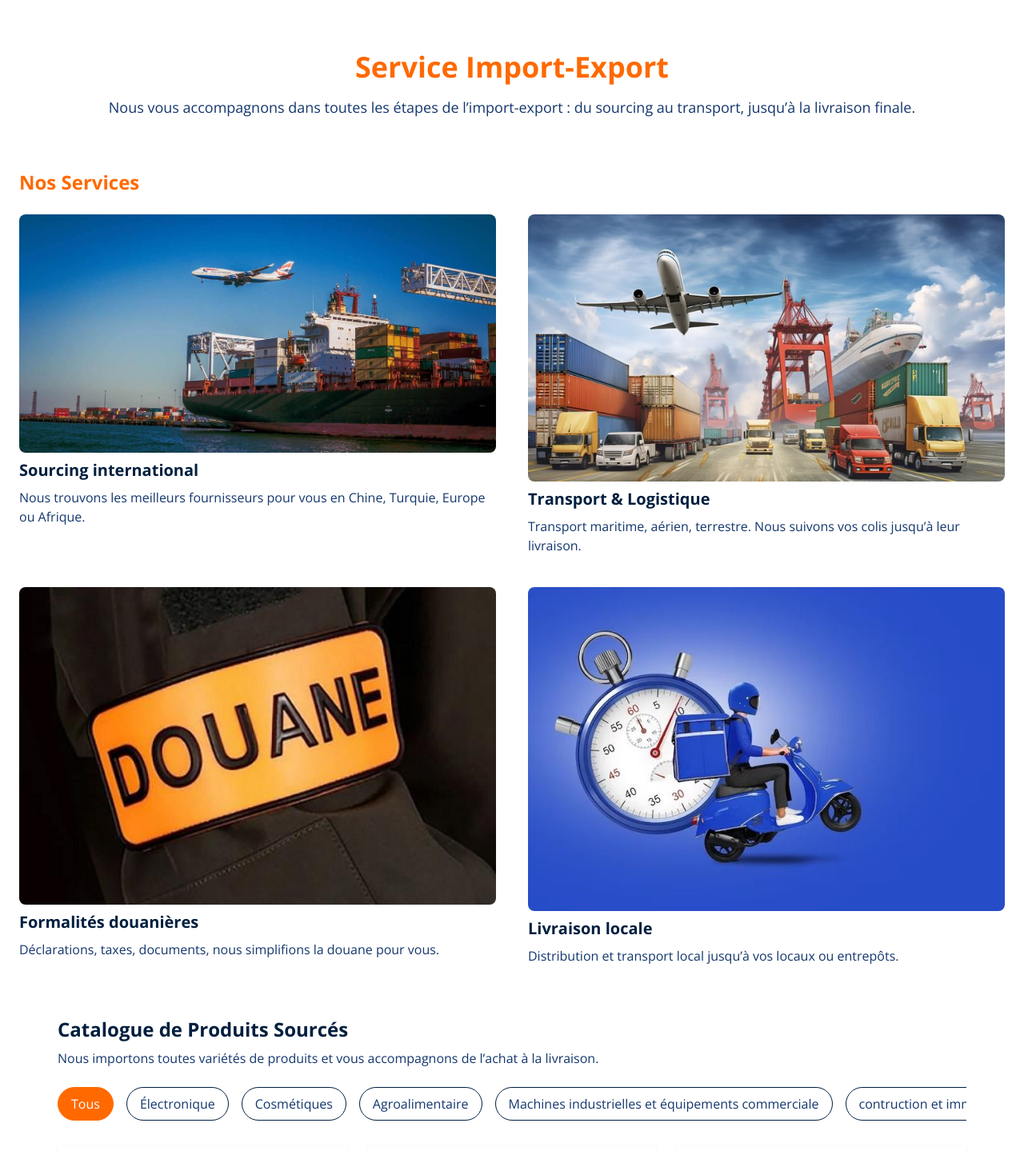
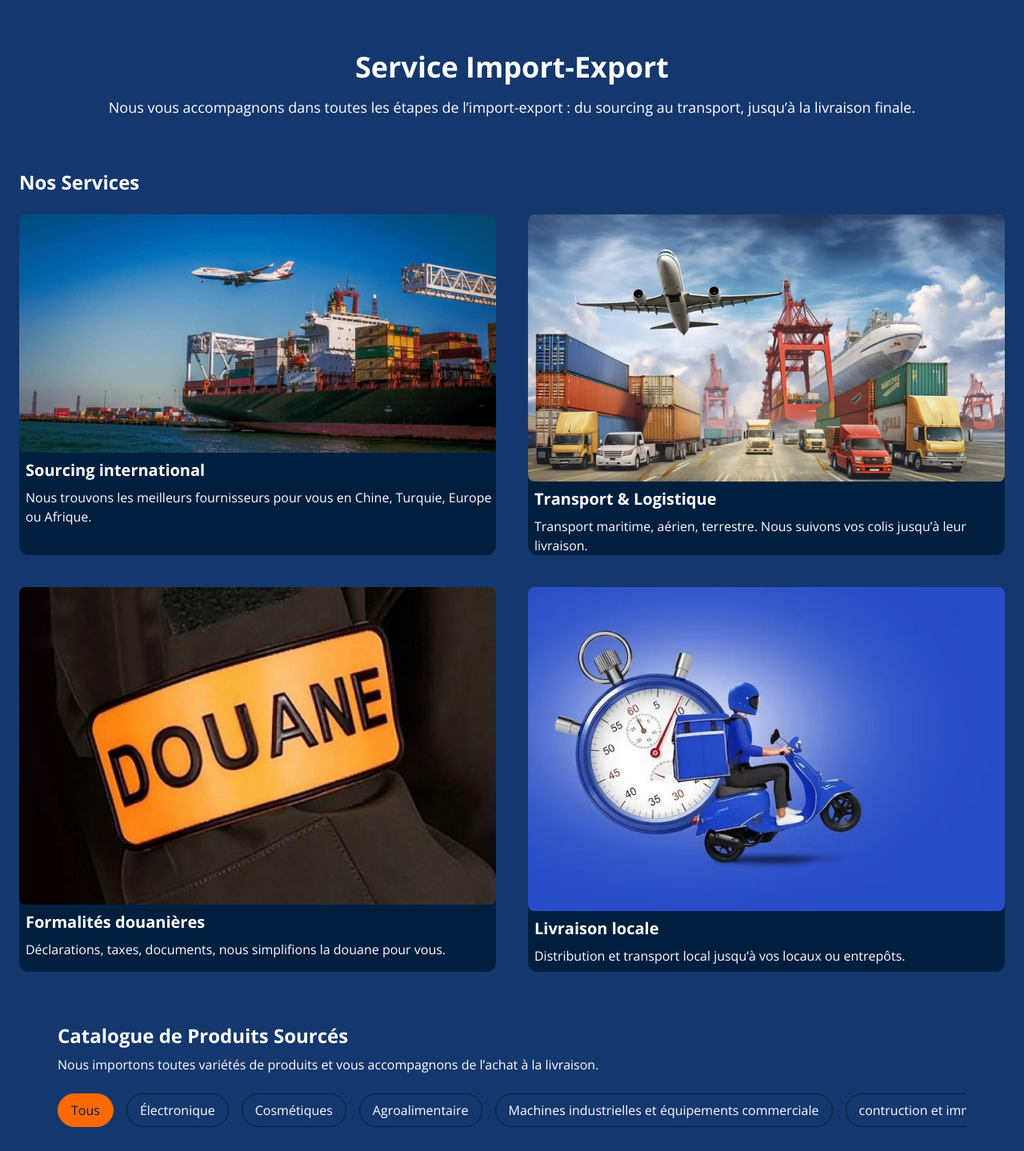
Before and after one commit to MARKOV19/digibiz-agency-frontend, a Next.js app: page /import-export in a window 1280 px wide. Shown: the top 1439 px of the page at 80% size. Built offline with nearby package versions, Linux system fonts and the light colour scheme.

Commit message:
Mise à jour du site:components/catalogue.tsx,components/ServiceSection.tsx,app/page.tsx , app/layout.tsx,app/import-export/page.tsx,app/globals.css, app/contact/page.tsx, app/about/page.tsx.

```diff
--- a/app/contact/page.tsx
+++ b/app/contact/page.tsx
@@ -6,7 +6,7 @@ import Link from 'next/link';
 const message = encodeURIComponent("Bonjour,\n\nEnvoyé depuis le site DIGIBIZ");
 const ContactPage = () => {
   return (
-    <main className="bg-white text-[#001f3f] py-16 px-6 font-roboto">
+    <main className="bg-white text-[#001f3f]  py-16 px-6 font-roboto">
       <div className="max-w-5xl mx-auto">
         <section className="text-center">
           <h1 className="text-4xl font-bold text-[#001f3f] mb-6">Contactez-nous</h1>
--- a/app/globals.css
+++ b/app/globals.css
@@ -1,17 +1,17 @@
 @import "tailwindcss";
 
+/* Variables globales */
 :root {
   --background: #ffffff;
   --foreground: #171717;
-}
 
-:root {
   --color-background: #ffffff;
   --color-foreground: #001f3f;
-  --font-sans: 'Roboto', sans-serif;
+
+  /* Ces polices peuvent être utilisées en fallback si besoin */
+  --font-sans: 'Open Sans', sans-serif;
   --font-mono: 'Roboto Mono', monospace;
 }
-
 
 @media (prefers-color-scheme: dark) {
   :root {
@@ -20,42 +20,41 @@
   }
 }
 
+/* Style global du body, on ne redéfinit pas font-family ici car elle vient du layout */
 body {
   background: var(--background);
   color: var(--foreground);
-  font-family: Arial, Helvetica, sans-serif;
+  font-family: inherit; /* Hérite de la police injectée par layout.tsx */
 }
 
-
-
-/*scroll bar*/
+/* -------------------------
+   Scrollbar custom et masquée
+-------------------------- */
 .scrollbar-hide::-webkit-scrollbar {
   display: none;
 }
-.scrollbar-hide{
+.scrollbar-hide {
   -ms-overflow-style: none;
   scrollbar-width: none;
 }
+
 .element-with-scrollbar {
-  overflow-x: hidden; /* Cacher la scrollbar horizontale */
+  overflow-x: hidden;
 }
 .element-with-scrollbar::-webkit-scrollbar {
-  width: 0px;  /* Largeur de la scrollbar */
+  width: 0px;
 }
-
 .element-with-scrollbar::-webkit-scrollbar-track {
-  background: transparent; /* Couleur de la piste */
+  background: transparent;
 }
-
 .element-with-scrollbar::-webkit-scrollbar-thumb {
-  background: transparent; /* Couleur de la poignée */
+  background: transparent;
 }
 
 .no-scrollbar::-webkit-scrollbar {
   display: none;
 }
-
 .no-scrollbar {
-  -ms-overflow-style: none; /* IE/Edge */
-  scrollbar-width: none; /* Firefox */
+  -ms-overflow-style: none;
+  scrollbar-width: none;
 }
--- a/app/import-export/page.tsx
+++ b/app/import-export/page.tsx
@@ -10,41 +10,40 @@ const message = encodeURIComponent("Bonjour, je souhaite ensavoir plus sur les i
 
 const ImportExportPage = () => {
   return (
-    <main className="bg-white text-[#001f3f] py-16 px-6 font-roboto">
+    <main className="bg-[#14376d] text-[#001f3f] py-16 px-6 ">
       <div className="max-w-7xl mx-auto space-y-16">
 
         {/* Titre principal */}
         <section className="text-center">
-          <h1 className="text-4xl font-bold mb-4 text-orange-500">Service Import-Export</h1>
-          <p className="text-lg text-[#14376d]">
+          <h1 className="text-4xl font-bold mb-4 text-white">Service Import-Export</h1>
+          <p className="text-lg text-[white]">
             Nous vous accompagnons dans toutes les étapes de l&rsquo;import-export : du sourcing au transport, jusqu’à la livraison finale.
           </p>
         </section>
 
         {/* 1. Nos Services */}
         <section>
-          <h2 className="text-2xl font-semibold mb-6 text-orange-500">Nos Services</h2>
+          <h2 className="text-2xl font-semibold mb-6 text-white ">Nos Services</h2>
           <div className="grid md:grid-cols-2 gap-10">
-            <div className="space-y-2">
+            <div className="space-y-2 bg-[#001f3f] rounded-xl">
               <Image src="/assets/import/sourcing.jpg" alt="Sourcing" width={600} height={300} className="rounded-lg w-full object-cover" />
-              <h3 className="text-xl font-bold text-[#001f3f]">Sourcing international</h3>
-              <p className="text-[#14376d]">Nous trouvons les meilleurs fournisseurs pour vous en Chine, Turquie, Europe ou Afrique.</p>
+              <h3 className="text-xl font-bold text-[white] ml-2 ">Sourcing international</h3>
+              <p className=" ml-2 text-[white]">Nous trouvons les meilleurs fournisseurs pour vous en Chine, Turquie, Europe ou Afrique.</p>
             </div>
-            <div className="space-y-2">
-
+            <div className="space-y-2 bg-[#001f3f] rounded-xl">
               <Image src="/assets/import/transport2.jpg" alt="Transport" width={600} height={300} className="rounded-lg w-full object-cover" />
-              <h3 className="text-xl font-bold text-[#001f3f]">Transport & Logistique</h3>
-              <p className="text-[#14376d]">Transport maritime, aérien, terrestre. Nous suivons vos colis jusqu’à leur livraison.</p>
+              <h3 className="text-xl font-bold text-[white] ml-2">Transport & Logistique</h3>
+              <p className="ml-2 text-[white]">Transport maritime, aérien, terrestre. Nous suivons vos colis jusqu’à leur livraison.</p>
             </div>
-            <div className="space-y-2">
+            <div className="space-y-2 bg-[#001f3f] rounded-xl">
               <Image src="/assets/import/douane.jpg" alt="Douane" width={600} height={300} className="rounded-lg w-full object-cover" />
-              <h3 className="text-xl font-bold text-[#001f3f]">Formalités douanières</h3>
-              <p className="text-[#14376d]">Déclarations, taxes, documents, nous simplifions la douane pour vous.</p>
+              <h3 className="text-xl font-bold text-[white] ml-2">Formalités douanières</h3>
+              <p className="text-[white] ml-2">Déclarations, taxes, documents, nous simplifions la douane pour vous.</p>
             </div>
-            <div className="space-y-2">
+            <div className="space-y-2 bg-[#001f3f] rounded-xl">
               <Image src="/assets/import/livraison.jpg" alt="Livraison" width={600} height={300} className="rounded-lg w-full object-cover" />
-              <h3 className="text-xl font-bold text-[#001f3f]">Livraison locale</h3>
-              <p className="text-[#14376d]">Distribution et transport local jusqu’à vos locaux ou entrepôts.</p>
+              <h3 className="text-xl font-bold text-[white] ml-2">Livraison locale</h3>
+              <p className="text-[white] ml-2 mb-2 ">Distribution et transport local jusqu’à vos locaux ou entrepôts.</p>
             </div>
           </div>
         </section>
@@ -56,10 +55,10 @@ const ImportExportPage = () => {
 
         {/* 3. Témoignages Clients */}
         <section>
-          <h2 className="text-2xl font-semibold mb-6 text-orange-500">Témoignages Clients</h2>
+          <h2 className="text-2xl font-semibold mb-6 text-white">Témoignages Clients</h2>
           <div className="grid md:grid-cols-3 gap-6">
             {['Ali', 'Vanessa', 'Michel'].map((name, i) => (
-              <div key={i} className="bg-[#f5f7fa] p-6 rounded shadow text-sm text-[#14376d]">
+              <div key={i} className="bg-[#f5f7fa] p-6 rounded shadow text-sm text-[#14376d] ">
                 <p className="mb-2">“Service impeccable, colis livré sans souci depuis la Chine jusqu’au Cameroun !”</p>
                 <span className="font-semibold">— {name}</span>
               </div>
@@ -69,9 +68,9 @@ const ImportExportPage = () => {
 
         {/* 4. Nos Partenaires */}
         <section>
-          <h2 className="text-2xl font-semibold mb-4 text-orange-500">Nos Partenaires</h2>
+          <h2 className="text-2xl font-semibold mb-4 text-white">Nos Partenaires</h2>
      {/* Logos circulaires */}
-     <div className="flex flex-wrap justify-between gap-6 mb-10">
+     <div className="flex flex-wrap justify-between gap-6 mb-10 ">
       <Image src="/assets/partners/yy-cargo.png" alt="yy-cargo" width={80} height={80} className="rounded-full object-cover border-2 border-[#001f3f] p-1" />
       <Image src="/assets/partners/wanslu-shop.png" alt="wanslu-shop" width={80} height={80} className="rounded-full object-cover border-2 border-[#001f3f] p-1" />
       <Image src="/assets/partners/ged.png" alt="ged-services" width={80} height={80} className="rounded-full object-cover border-2 border-[#001f3f] p-1" />
@@ -80,20 +79,20 @@ const ImportExportPage = () => {
         </div>
           <div className="grid md:grid-cols-2 gap-10">
             <div>
-              <h3 className="text-xl font-bold mb-2 text-[#001f3f]">Partenaires Sourcing</h3>
-              <ul className="list-disc list-inside text-[#14376d]">
+              <h3 className="text-xl font-bold mb-2 text-[white]">Partenaires Sourcing</h3>
+              <ul className="list-disc list-inside text-[white]">
                 <li>Usines & fournisseurs en Chine</li>
                 <li>Fournisseurs électroniques à Dubaï</li>
                 <li>Producteurs locaux au Cameroun</li>
               </ul>
             </div>
             <div>
-              <h3 className="text-xl font-bold mb-2 text-[#001f3f]">Partenaires Logistique</h3>
-              <ul className="list-disc list-inside text-[#14376d]">
+              <h3 className="text-xl font-bold mb-2 text-[white]">Partenaires Logistique</h3>
+              <ul className="list-disc list-inside text-[white]">
                 <li>Compagnies maritimes (yy-cargo...)</li>
                 <li>Entreprises de transit douanier (...)</li>
                 <li>Transporteurs locaux  :</li>
-                  <ul className="list-inside list-disc ml-6 mt-1 text-sm text-[#14376d]"  >
+                  <ul className="list-inside list-disc ml-6 mt-1 text-sm text-[white]"  >
                     <li>Benazo-sarl congo</li>
                     <li>Ged services benin</li>
                     <li>sap-sap livration cote d&rsquo;ivoire...</li>
@@ -108,7 +107,7 @@ const ImportExportPage = () => {
           <Link
             href={`https://wa.me/237650781725?text=${message}`}
             target="_blank"
-            className="inline-block bg-orange-500 text-white px-8 py-4 rounded-full hover:bg-orange-600 transition text-lg"
+            className="inline-block bg-white text-[#001f3f] px-8 py-4 rounded-full hover:bg-[#a5c0f9] transition text-lg"
           >
             📞 Discutons de votre projet sur WhatsApp
           </Link>
--- a/app/layout.tsx
+++ b/app/layout.tsx
@@ -1,11 +1,13 @@
+// app/layout.tsx
 import './globals.css';
 import { ReactNode } from 'react';
-import { Open_Sans } from 'next/font/google'; // Importation de la nouvelle police
+import { Open_Sans } from 'next/font/google';
 
+// Importation de la police Open Sans
 const openSans = Open_Sans({
   subsets: ['latin'],
   weight: ['400', '700'],
-  display: 'swap', // améliore le rendu rapide des polices
+  display: 'swap',
 });
 
 export const metadata = {
@@ -37,9 +39,9 @@ export const metadata = {
 
 export default function RootLayout({ children }: { children: ReactNode }) {
   return (
-    <html lang="fr">
+    <html lang="fr" className="scroll-smooth">
       <head>
-        {/* Optimisation vitesse + rendu SEO */}
+        {/* Optimisation de performance et SEO */}
         <link rel="preconnect" href="https://fonts.googleapis.com" />
         <link rel="preconnect" href="https://fonts.gstatic.com" crossOrigin="anonymous" />
         <meta charSet="utf-8" />
--- a/app/page.tsx
+++ b/app/page.tsx
@@ -9,7 +9,7 @@ import ContactSection from '@/components/ContactSection ';
 
 const Home = () => {
   return (
-    <main className="  bg-[#] text-white">
+    <main className="  bg-[#]  text-white">
       <Navbar/>
       <HeroSection />
       <ServiceSection />
--- a/components/ServiceSection.tsx
+++ b/components/ServiceSection.tsx
@@ -59,7 +59,7 @@ const ServiceSection: React.FC = () => {
           <Link
             key={idx}
             href={service.href}
-            className="bg-[#001f3f] rounded-xl shadow-lg overflow-hidden hover:scale-[1.02] transition-all duration-300 text-left"
+            className="bg-[#001f3f]  rounded-xl shadow-lg overflow-hidden hover:scale-[1.02] transition-all duration-300 text-left"
           >
             <div className="flex flex-col">
               <Image
--- a/components/catalogue.tsx
+++ b/components/catalogue.tsx
@@ -226,10 +226,10 @@ const CatalogueProduits = () => {
 
   return (
     <section className="px-3 sm:px-4 md:px-6 lg:px-12">
-      <h2 className="text-2xl font-semibold text-[#001f3f] mb-2">
+      <h2 className="text-2xl font-semibold text-[white] mb-2">
         Catalogue de Produits Sourcés
       </h2>
-      <p className="text-[#14376d] mb-6">
+      <p className="text-[white] mb-6">
         Nous importons toutes variétés de produits et vous accompagnons de
         l&rsquo;achat à la livraison.
       </p>
@@ -250,8 +250,8 @@ const CatalogueProduits = () => {
               onClick={() => setActiveCategory(cat)}
               className={`whitespace-nowrap px-4 py-2 rounded-full font-medium border transition ${
                 activeCategory === cat
-                  ? 'bg-orange-500 text-white border-orange-500'
-                  : 'border-[#001f3f] text-[#14376d] hover:bg-[#001f3f] hover:text-white'
+                  ? 'bg-orange-500 text-[#001f3f] border-orange-500'
+                  : 'border-[#001f3f] text-[white] hover:bg-[#001f3f] hover:text-white'
               }`}
             >
               {cat}
@@ -266,21 +266,21 @@ const CatalogueProduits = () => {
           <div
             key={product.id}
             onClick={() => setSelectedProduct(product)}
-            className="bg-white p-2 sm:p-4 rounded shadow text-center cursor-pointer hover:scale-[1.02] transition-all duration-200"
+            className="bg-[#001f3f] p-2 sm:p-4 rounded shadow text-center cursor-pointer hover:scale-[1.02] transition-all duration-200"
           >
-            <div className="relative w-full pb-[100%] mb-2 overflow-hidden rounded">
+            <div className="relative w-full pb-[100%] mb-2 overflow-hidden rounded ">
               <Image
                 src={product.image}
                 alt={product.name}
                 fill
                 sizes="(max-width: 768px) 100vw, 33vw"
-                className="object-cover rounded"
+                className="object-cover rounded "
               />
             </div>
-            <h4 className="font-semibold text-[#001f3f] text-sm sm:text-base">
+            <h4 className="font-semibold text-[white] text-sm sm:text-base">
               {product.name}
             </h4>
-            <p className="text-xs sm:text-sm text-[#14376d]">
+            <p className="text-xs sm:text-sm text-[white]">
               {product.features}
             </p>
           </div>
@@ -304,10 +304,10 @@ const CatalogueProduits = () => {
               height={300}
               className="rounded object-cover mx-auto mb-4"
             />
-            <h3 className="text-xl font-bold text-[#001f3f] mb-2">
+            <h3 className="text-xl font-bold text-[white] mb-2">
               {selectedProduct.name}
             </h3>
-            <p className="text-[#14376d]">{selectedProduct.features}</p>
+            <p className="text-[white]">{selectedProduct.features}</p>
           </div>
         </div>
       )}
```
Also changed, not shown: app/about/page.tsx (+4 -4 lines).
